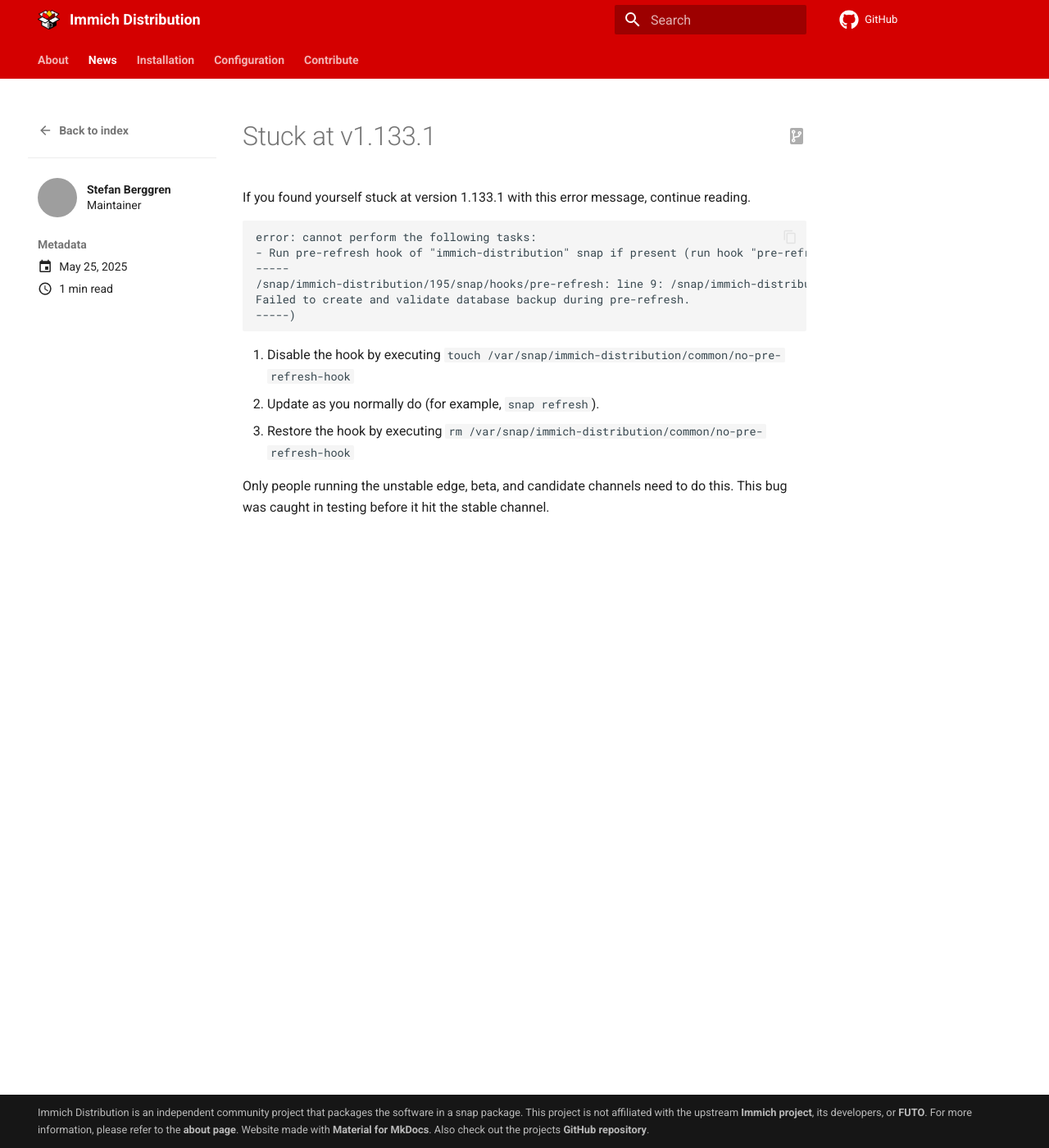
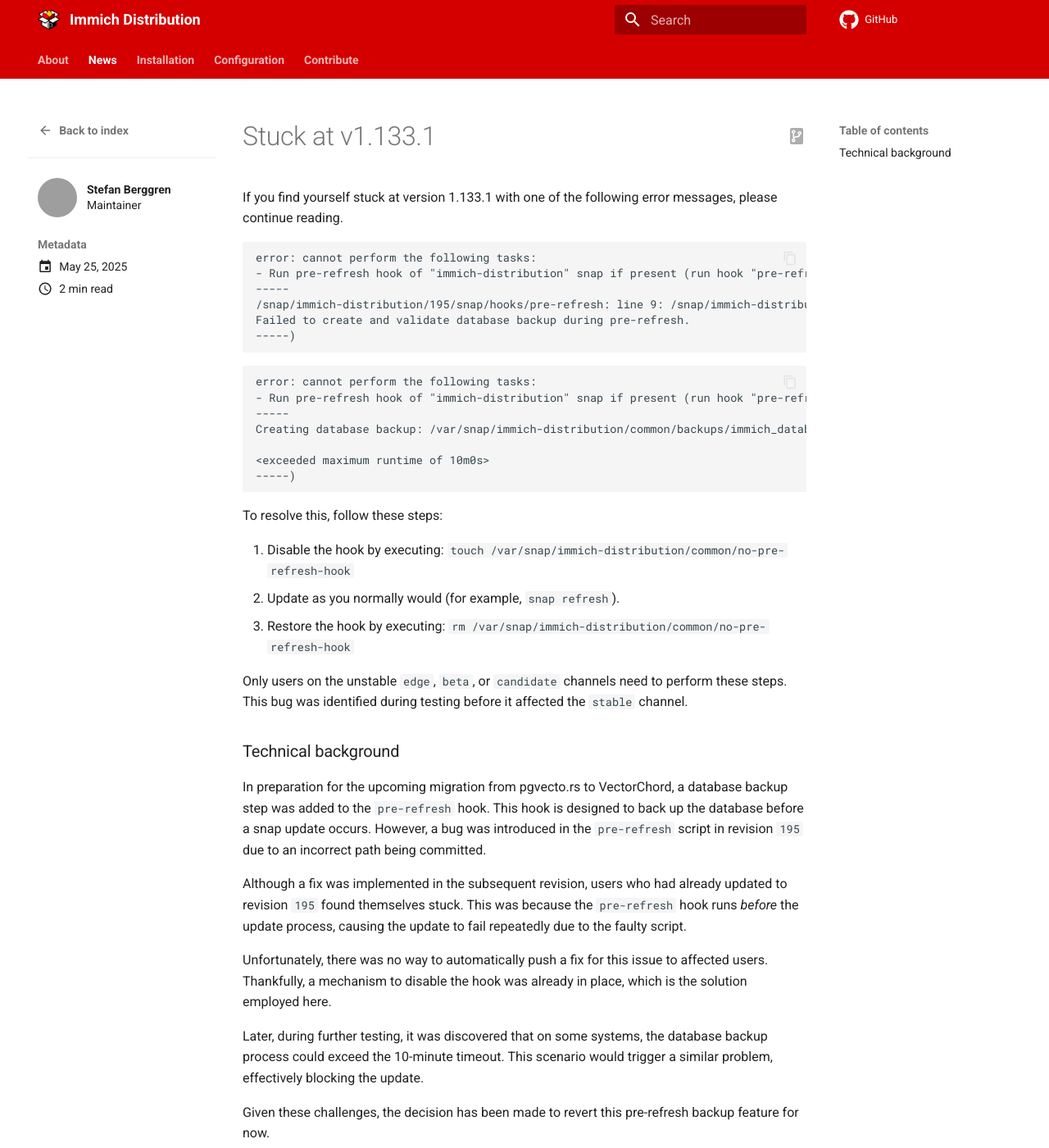
Before and after one commit to nsg/immich-distribution, an MkDocs documentation site: the page built from docs/docs/news/posts/2025/05/stuck-at-v1.133.1.md, in a window 1280 px wide and 1400 px high. Shown: the whole window at 82% size. Built offline with MkDocs 1.6.1 and Material for MkDocs 9.7.7, drawn with Linux system fonts in a browser that asks for light colours; comment, search, counter and statistics services are not loaded; grey boxes are pictures that could not be loaded.

Commit message:
Revert backup hook, update docs to reflect this

````diff
--- a/docs/docs/news/posts/2025/05/stuck-at-v1.133.1.md
+++ b/docs/docs/news/posts/2025/05/stuck-at-v1.133.1.md
@@ -4,7 +4,7 @@
 authors: [nsg]
 ---
 
-If you found yourself stuck at version 1.133.1 with this error message, continue reading.
+If you find yourself stuck at version 1.133.1 with one of the following error messages, please continue reading.
 
 ```
 error: cannot perform the following tasks:
@@ -15,8 +15,32 @@
 -----)
 ```
 
-1. Disable the hook by executing `touch /var/snap/immich-distribution/common/no-pre-refresh-hook`
-2. Update as you normally do (for example, `snap refresh`).
-3. Restore the hook by executing `rm /var/snap/immich-distribution/common/no-pre-refresh-hook`
+```
+error: cannot perform the following tasks:
+- Run pre-refresh hook of "immich-distribution" snap if present (run hook "pre-refresh":
+-----
+Creating database backup: /var/snap/immich-distribution/common/backups/immich_database_v1.133.1_pgvectors.sql.xz
 
-Only people running the unstable edge, beta, and candidate channels need to do this. This bug was caught in testing before it hit the stable channel.
+<exceeded maximum runtime of 10m0s>
+-----)
+```
+
+To resolve this, follow these steps:
+
+1. Disable the hook by executing: `touch /var/snap/immich-distribution/common/no-pre-refresh-hook`
+2. Update as you normally would (for example, `snap refresh`).
+3. Restore the hook by executing: `rm /var/snap/immich-distribution/common/no-pre-refresh-hook`
+
+Only users on the unstable `edge`, `beta`, or `candidate` channels need to perform these steps. This bug was identified during testing before it affected the `stable` channel.
+
+### Technical background
+
+In preparation for the upcoming migration from pgvecto.rs to VectorChord, a database backup step was added to the `pre-refresh` hook. This hook is designed to back up the database before a snap update occurs. However, a bug was introduced in the `pre-refresh` script in revision `195` due to an incorrect path being committed.
+
+Although a fix was implemented in the subsequent revision, users who had already updated to revision `195` found themselves stuck. This was because the `pre-refresh` hook runs *before* the update process, causing the update to fail repeatedly due to the faulty script.
+
+Unfortunately, there was no way to automatically push a fix for this issue to affected users. Thankfully, a mechanism to disable the hook was already in place, which is the solution employed here.
+
+Later, during further testing, it was discovered that on some systems, the database backup process could exceed the 10-minute timeout. This scenario would trigger a similar problem, effectively blocking the update.
+
+Given these challenges, the decision has been made to revert this pre-refresh backup feature for now.
````
Also changed, not shown: docs/docs/news/posts/2025/05/upcoming-database-changes.md (+3 -7 lines), 1 other file.
